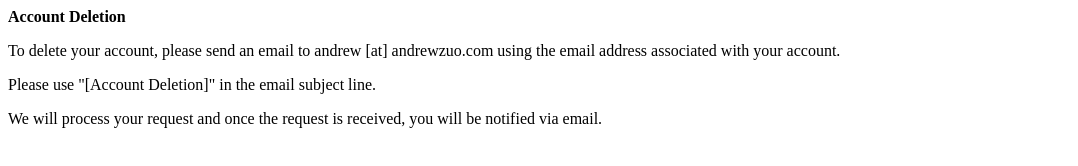
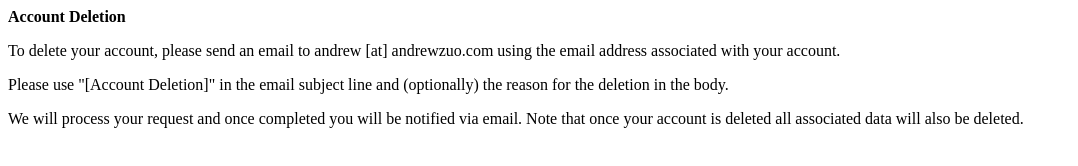
Before and after one commit to impure/impure.github.io, a plain HTML site: page account_deletion.html in a window 1280 px wide. Shown: the whole page, without its empty margins (0-1078 px from the left). Drawn offline with Linux system fonts and the light colour scheme.

Commit message:
Update account_deletion.html

```diff
--- a/account_deletion.html
+++ b/account_deletion.html
@@ -8,7 +8,7 @@
 <body>
 <strong>Account Deletion</strong>
 <p>To delete your account, please send an email to andrew [at] andrewzuo.com using the email address associated with your account.</p>
-<p>Please use "[Account Deletion]" in the email subject line.</p>
-<p>We will process your request and once the request is received, you will be notified via email.</p>
+<p>Please use "[Account Deletion]" in the email subject line and (optionally) the reason for the deletion in the body.</p>
+<p>We will process your request and once completed you will be notified via email. Note that once your account is deleted all associated data will also be deleted.</p>
 </body>
 </html>
```
